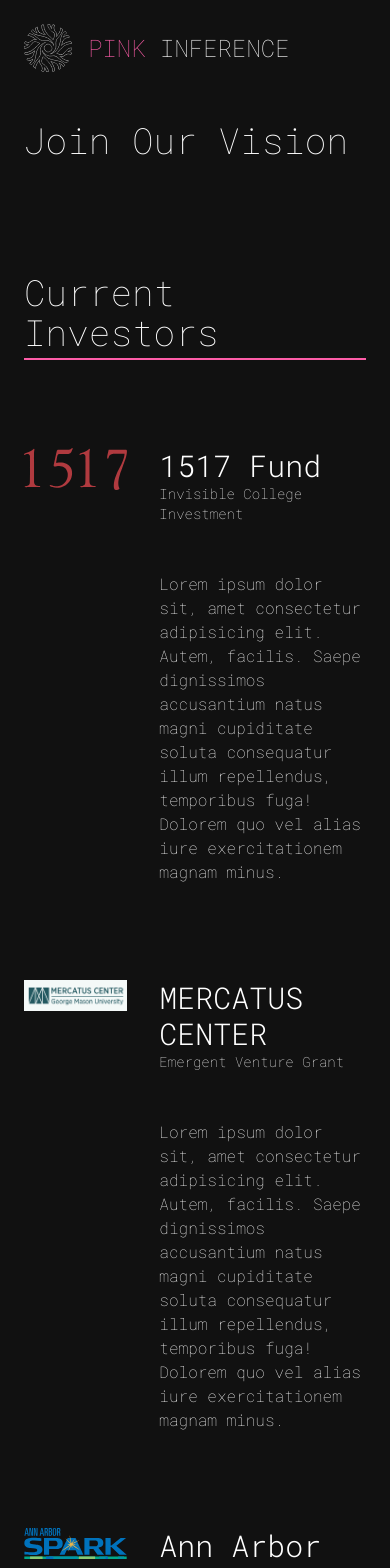
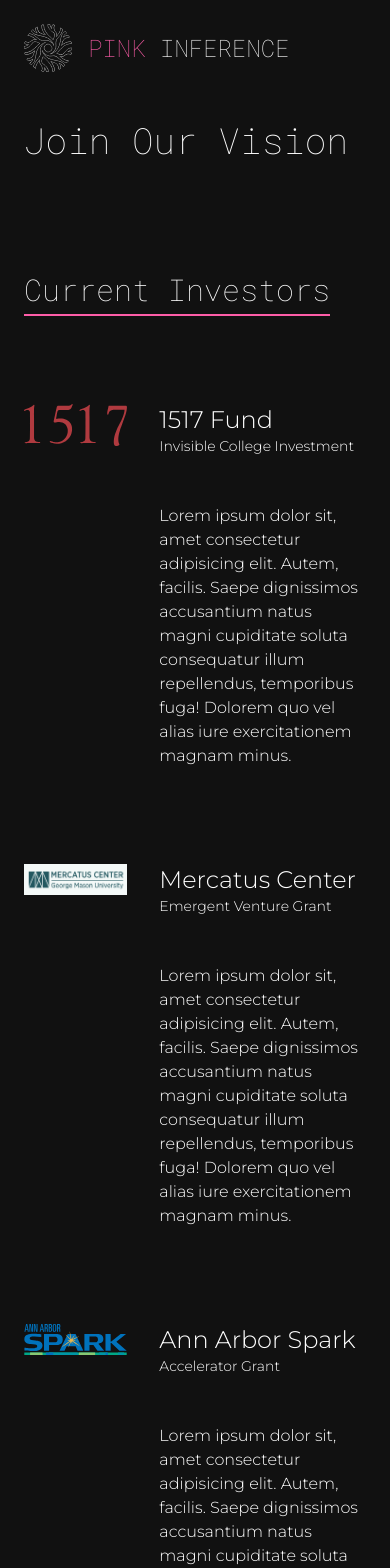
Before and after one commit to jonahwei19/pink-inference-website, a Next.js app: page /Investors in a window 390 px wide. Shown: the top 1568 px of the page. Built offline with nearby package versions, Linux system fonts and the light colour scheme.

Commit message:
font changes

```diff
--- a/app/About/page.tsx
+++ b/app/About/page.tsx
@@ -71,7 +71,7 @@
             <div>
               <div className='relative w-fit'>
                 <h2
-                  className={`text-4xl mb-12 ${robotoMonoFont.className} font-thin`}
+                  className={`text-3xl sm:text-4xl mb-12 ${robotoMonoFont.className} font-thin`}
                 >
                   Wetware For Control Applications
                 </h2>
@@ -95,7 +95,7 @@
             <div>
               <div className='relative w-fit'>
                 <h2
-                  className={`text-4xl mb-12 ${robotoMonoFont.className} font-thin`}
+                  className={`text-3xl sm:text-4xl mb-12 ${robotoMonoFont.className} font-thin`}
                 >
                   How Pink Inference Differs
                 </h2>
--- a/app/Investors/page.tsx
+++ b/app/Investors/page.tsx
@@ -85,7 +85,7 @@
             <div>
               <div className='relative w-fit'>
                 <h2
-                  className={`text-4xl mb-24 ${robotoMonoFont.className} font-thin`}
+                  className={`text-3xl sm:text-4xl mb-24 ${robotoMonoFont.className} font-thin`}
                 >
                   Current Investors
                 </h2>
@@ -114,9 +114,13 @@
                       src={"/1517_logo.svg"}
                     />
                   </div>
-                  <div className='flex flex-col gap-12 w-2/3'>
+                  <div
+                    className={`${montserratFont.className} font-thin flex flex-col gap-12 w-2/3`}
+                  >
                     <div className='flex flex-col'>
-                      <p className='text-3xl font-light'>1517 Fund</p>
+                      <p className='text-2xl sm:text-3xl font-light'>
+                        1517 Fund
+                      </p>
                       <p className='text-sm'>Invisible College Investment</p>
                     </div>
                     <p>
@@ -143,9 +147,13 @@
                       src={"/mercatus_logo.png"}
                     />
                   </div>
-                  <div className='flex flex-col gap-12 w-2/3'>
+                  <div
+                    className={`${montserratFont.className} font-thin flex flex-col gap-12 w-2/3`}
+                  >
                     <div className='flex flex-col'>
-                      <p className='text-3xl font-light'>MERCATUS CENTER</p>
+                      <p className='text-2xl sm:text-3xl font-light'>
+                        Mercatus Center
+                      </p>
                       <p className='text-sm'>Emergent Venture Grant</p>
                     </div>
                     <p>
@@ -172,9 +180,13 @@
                       src={"/spark_logo.svg"}
                     />
                   </div>
-                  <div className='flex flex-col gap-12 w-2/3'>
+                  <div
+                    className={`${montserratFont.className} font-thin flex flex-col gap-12 w-2/3`}
+                  >
                     <div className='flex flex-col'>
-                      <p className='text-3xl font-light'>Ann Arbor Spark</p>
+                      <p className='text-2xl sm:text-3xl font-light'>
+                        Ann Arbor Spark
+                      </p>
                       <p className='text-sm'>Accelerator Grant</p>
                     </div>
                     <p>
--- a/app/TeamSection/page.tsx
+++ b/app/TeamSection/page.tsx
@@ -69,7 +69,7 @@
           >
             <div className='relative w-max'>
               <h2
-                className={`text-4xl mb-12 ${robotoMonoFont.className} font-thin`}
+                className={`text-3xl sm:text-4xl mb-12 ${robotoMonoFont.className} font-thin`}
               >
                 Founders
               </h2>
@@ -113,7 +113,7 @@
 
             <div className='relative w-max'>
               <h2
-                className={`text-4xl mb-12 ${robotoMonoFont.className} font-thin`}
+                className={`text-3xl sm:text-4xl mb-12 ${robotoMonoFont.className} font-thin`}
               >
                 Advisors
               </h2>
```
